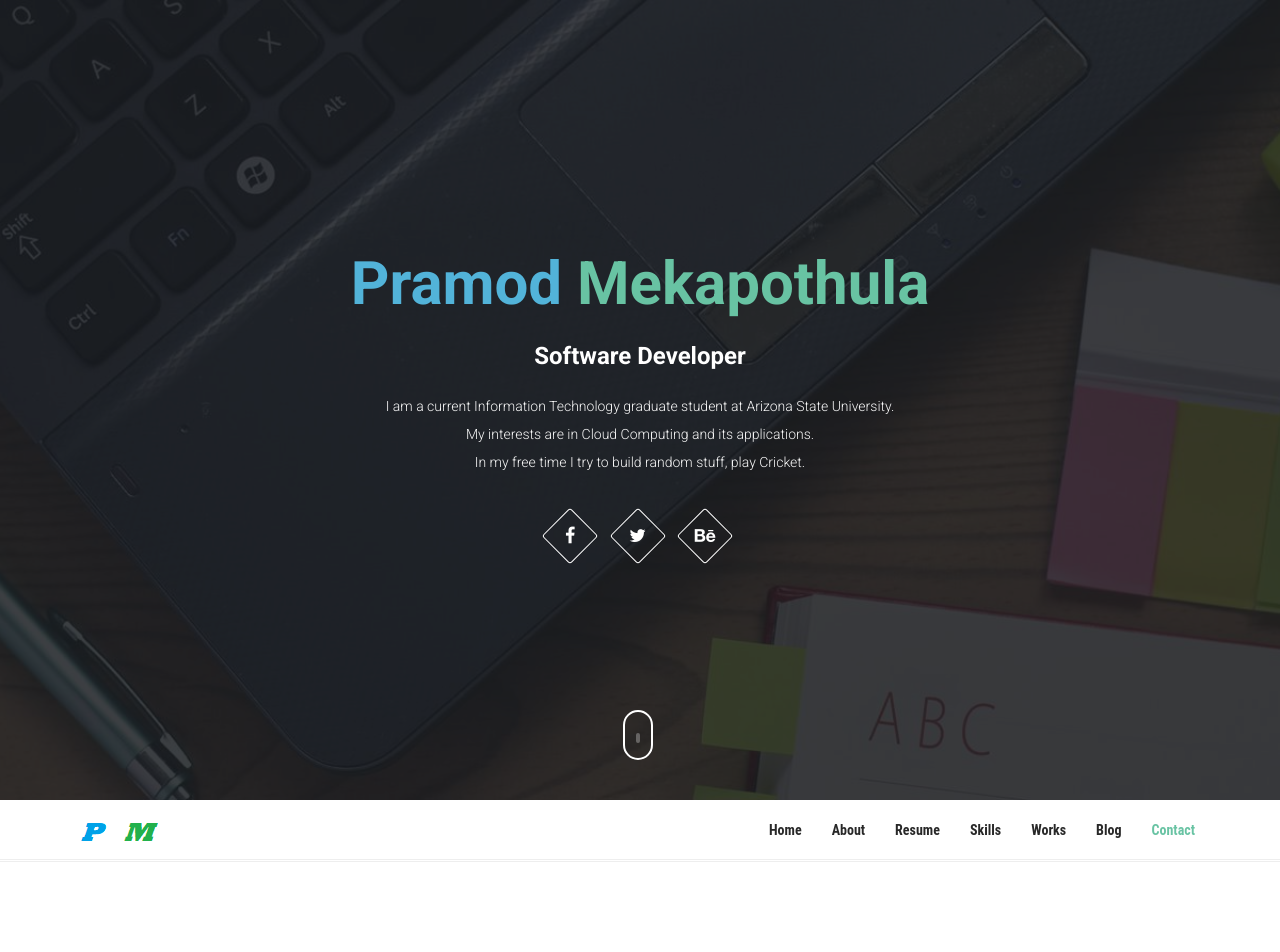
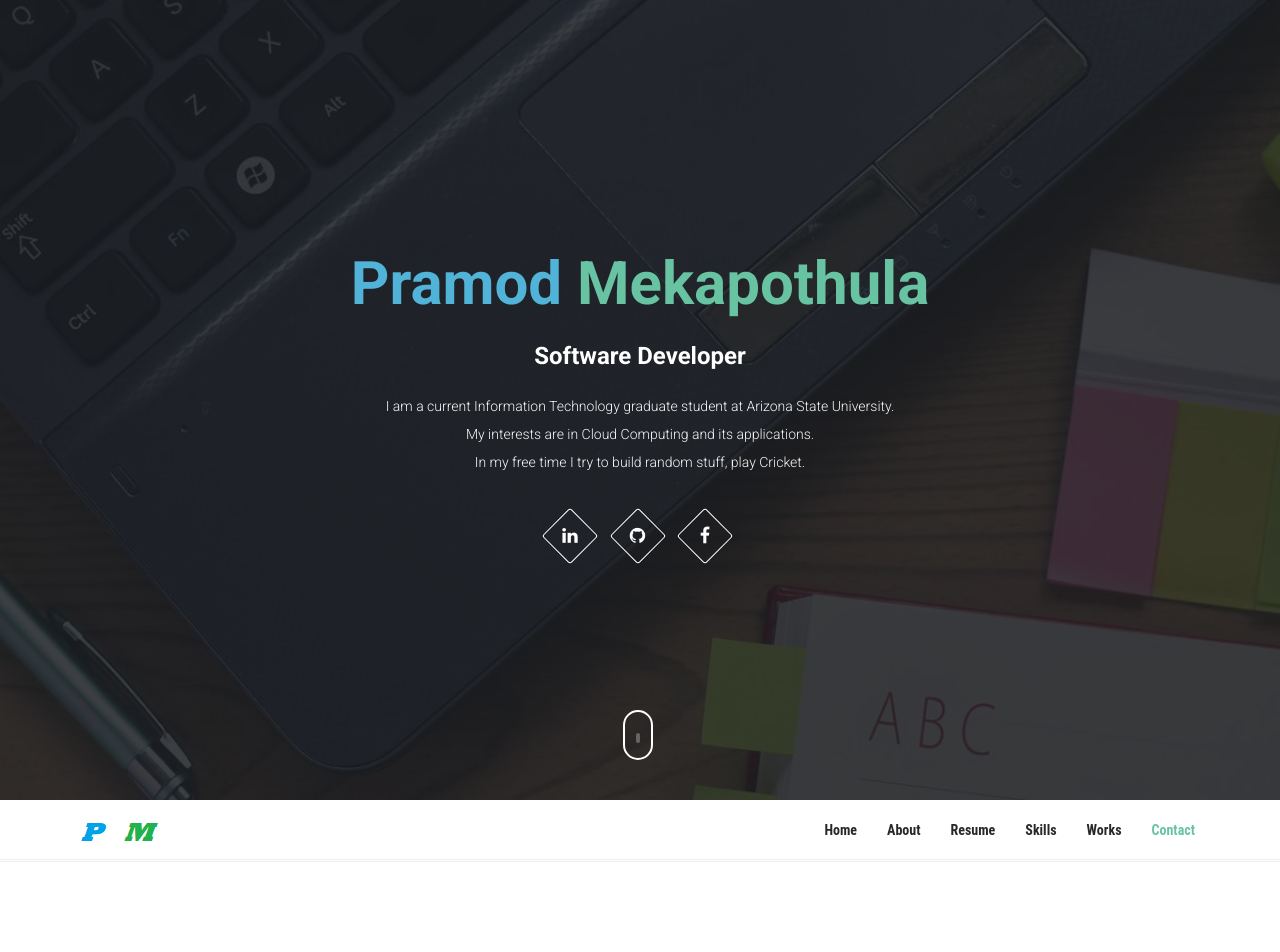
Before and after one commit to PramodM123/PramodM123.github.io, a plain HTML site: page index.html in a window 1280 px wide. Shown: the top 952 px of the page. Drawn offline with Linux system fonts and the light colour scheme.

Commit message:
removed blog link

```diff
--- a/index.html
+++ b/index.html
@@ -30,13 +30,13 @@
       <script src="https://oss.maxcdn.com/libs/html5shiv/3.7.0/html5shiv.js"></script>
       <script src="https://oss.maxcdn.com/libs/respond.js/1.4.2/respond.min.js"></script>
   <![endif]-->
-<!--
+
   <link rel="shortcut icon" href="assets/images/ico/favicon.png">
   <link rel="apple-touch-icon-precomposed" sizes="144x144" href="assets/images/ico/apple-touch-icon-144-precomposed.png">
   <link rel="apple-touch-icon-precomposed" sizes="114x114" href="assets/images/ico/apple-touch-icon-114-precomposed.png">
   <link rel="apple-touch-icon-precomposed" sizes="72x72" href="assets/images/ico/apple-touch-icon-72-precomposed.png">
   <link rel="apple-touch-icon-precomposed" href="assets/images/ico/apple-touch-icon-57-precomposed.png">
--->
+
 </head>
 
 <body>
@@ -58,9 +58,9 @@
 			<p>I am a current Information Technology graduate student at Arizona State University. <br> My interests are in Cloud Computing and its applications.<br> In my free time I try to build random stuff, play Cricket. </p>
       <div class="social-icons">
         <ul class="list-inline">
+          <li><a href="#"><i class="fa fa-linkedin"></i></a></li>
+          <li><a href="#"><i class="fa fa-github"></i></a></li>
           <li><a href="#"><i class="fa fa-facebook"></i></a></li>
-          <li><a href="#"><i class="fa fa-twitter"></i></a></li>
-          <li><a href="#"><i class="fa fa-behance"></i></a></li>
       <!--    <li><a href="#"><i class="fa fa-dribbble"></i></a></li>
           <li><a href="#"><i class="fa fa-pinterest"></i></a></li>   -->
         </ul>
@@ -96,7 +96,7 @@
 						<li><a href="#resume">Resume</a></li>
 						<li><a href="#skills">Skills</a></li>
 						<li><a href="#works">Works</a></li>
-						<li><a href="#blog">Blog</a></li>
+						<!--<li><a href="#blog">Blog</a></li> -->
             <li><a href="#contact">Contact</a></li>
 					</ul>
 				</div>
@@ -565,8 +565,8 @@
 		  <ul >
 			<li>
 				<a href="https://github.com/PramodM123" target="_blank">
-					<span class="fa fa-mobile"></span>
-					https://github.com/PramodM123
+					<!--<span class="fa fa-mobile"></span>
+					https://github.com/PramodM123 -->
 				</a>
 			</li>
 			<li>
```
